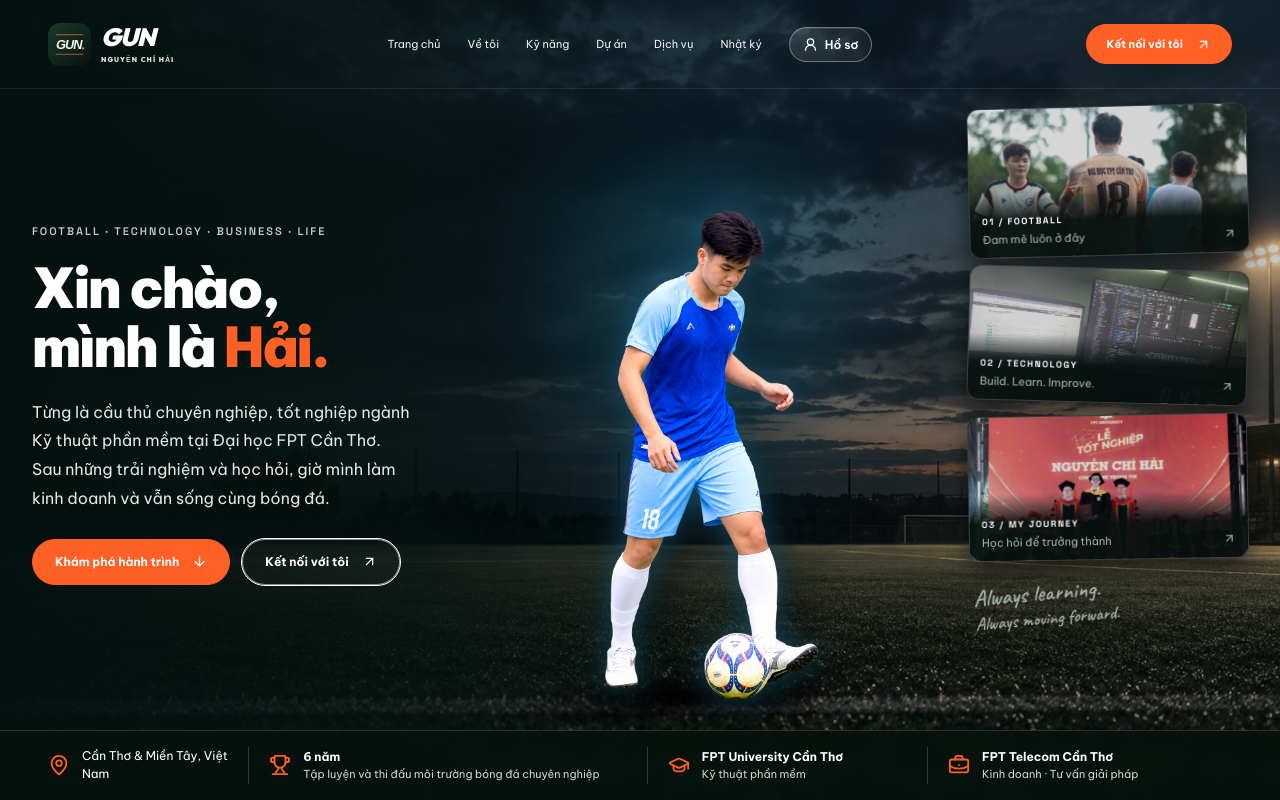
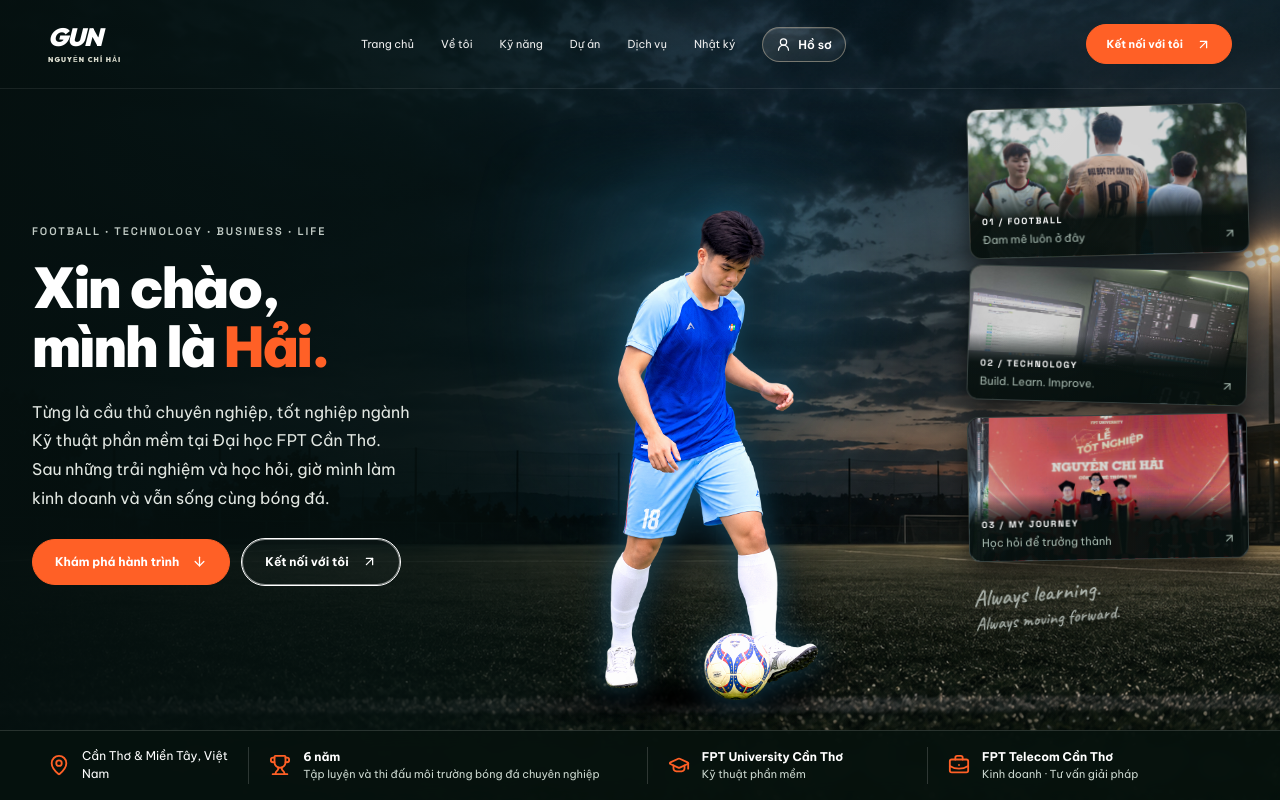
Before and after one commit to GunkerK17/Poforlio_Hai, a React (Vite) app: page / in a window 1280 px wide. Shown: the top 800 px of the page. Built offline with nearby package versions, Linux system fonts and the light colour scheme.

Commit message:
Remove duplicate GUN header mark, retain home screen icons

```diff
--- a/src/App.tsx
+++ b/src/App.tsx
@@ -60,7 +60,7 @@ export default function App() {
     { image: 'IMG_3698.JPG', tag: 'Hiện tại', title: 'Công việc & đam mê', body: `${profile.currentCompany}. Tiếp tục sống cùng bóng đá.` },
   ];
   return <>
-    <header className="site-header"><div className="wrap nav-inner"><a className="brand brand-lockup" href="#home" aria-label="GUN — Trang chủ"><img src={`${import.meta.env.BASE_URL}brand/gun.svg`} alt=""/><span className="brand-word">GUN<small>NGUYỄN CHÍ HẢI</small></span></a><nav aria-label="Điều hướng chính" className={menu ? 'navigation open' : 'navigation'}>{links.map(([text, id]) => <a key={id} href={`#${id}`} onClick={() => setMenu(false)}>{text}</a>)}<button className="profile-nav" onClick={() => { setMenu(false); setProfileOpen(true); }}><UserRound size={15} /><span>Hồ sơ</span></button></nav><a href={profile.contact.zaloUrl} target="_blank" rel="noopener noreferrer" className="button small nav-contact">Kết nối với tôi <ArrowUpRight size={15} /></a><button className="menu-toggle" aria-label={menu ? 'Đóng menu' : 'Mở menu'} aria-expanded={menu} onClick={() => setMenu(!menu)}>{menu ? <X /> : <Menu />}</button></div></header>
+    <header className="site-header"><div className="wrap nav-inner"><a className="brand brand-lockup" href="#home" aria-label="GUN — Trang chủ"><span className="brand-word">GUN<small>NGUYỄN CHÍ HẢI</small></span></a><nav aria-label="Điều hướng chính" className={menu ? 'navigation open' : 'navigation'}>{links.map(([text, id]) => <a key={id} href={`#${id}`} onClick={() => setMenu(false)}>{text}</a>)}<button className="profile-nav" onClick={() => { setMenu(false); setProfileOpen(true); }}><UserRound size={15} /><span>Hồ sơ</span></button></nav><a href={profile.contact.zaloUrl} target="_blank" rel="noopener noreferrer" className="button small nav-contact">Kết nối với tôi <ArrowUpRight size={15} /></a><button className="menu-toggle" aria-label={menu ? 'Đóng menu' : 'Mở menu'} aria-expanded={menu} onClick={() => setMenu(!menu)}>{menu ? <X /> : <Menu />}</button></div></header>
     <main>
       <IntroHero />
       <Story />
```
